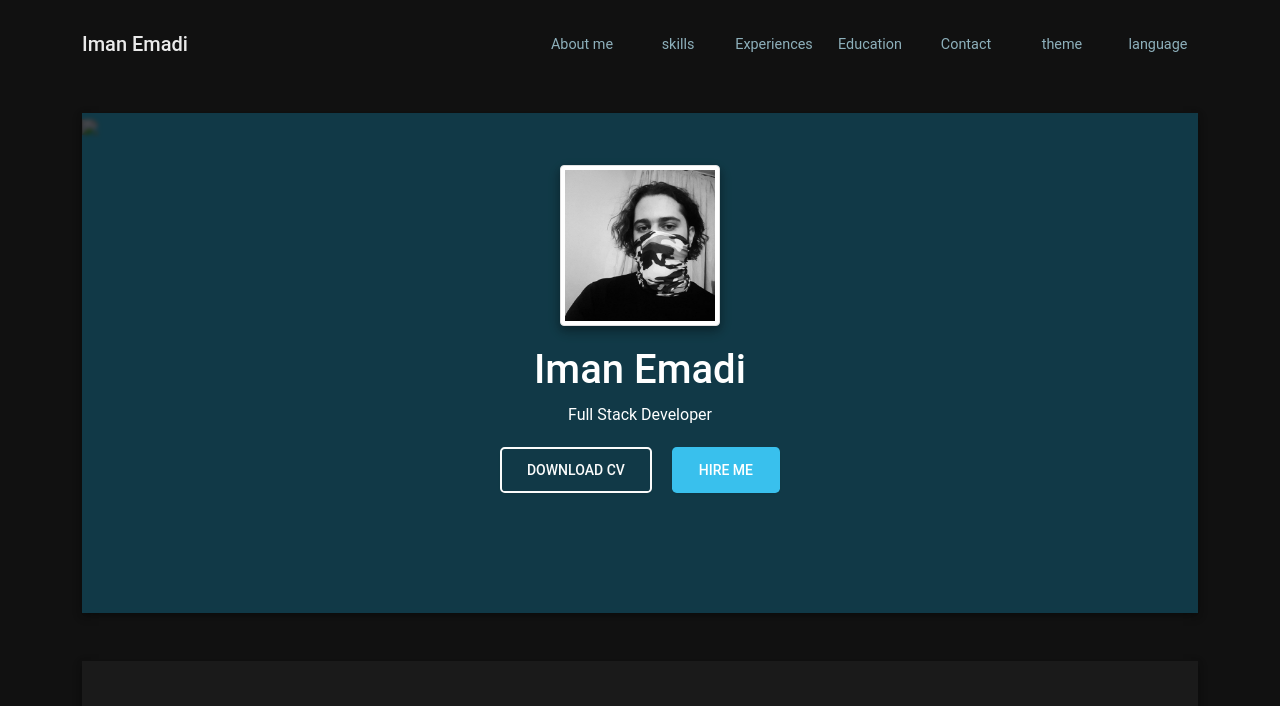
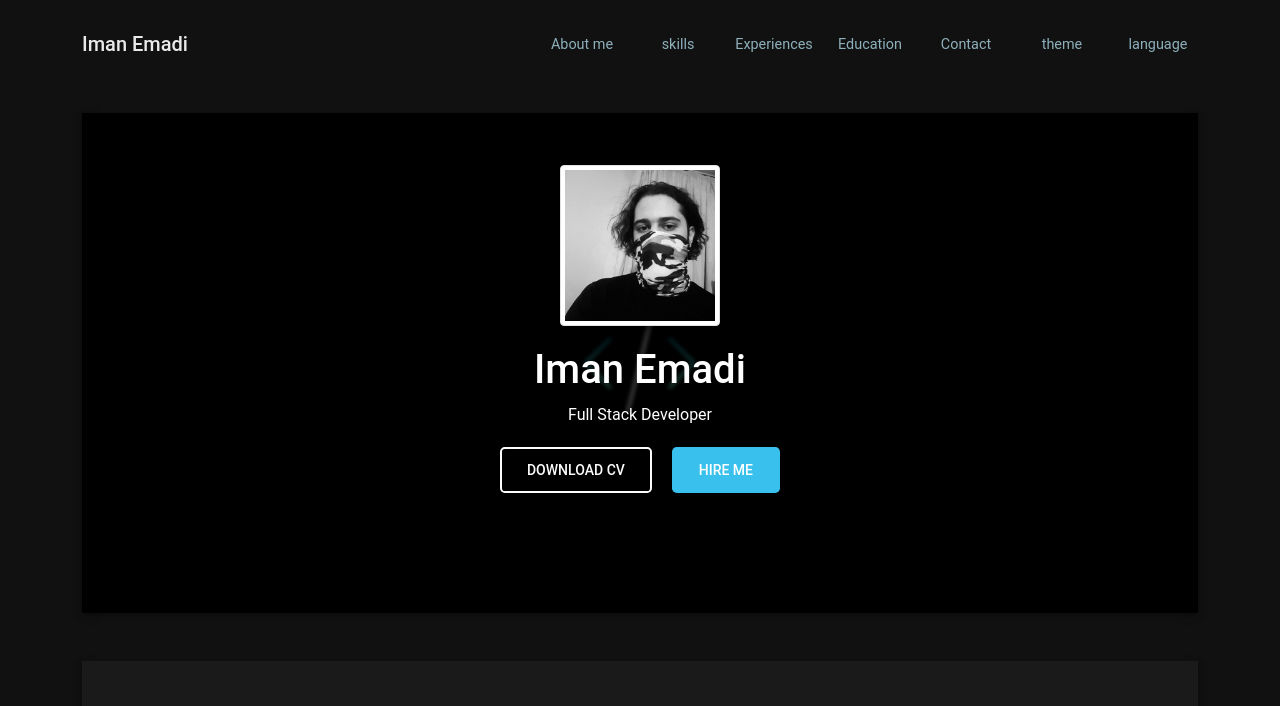
Before and after one commit to ImanEmadi/PersonalResume, a plain HTML site: page index.html in a window 1280 px wide. Shown: the top 706 px of the page. Drawn offline with Linux system fonts and the light colour scheme.

Commit message:
06/11/2021

```diff
--- a/index.html
+++ b/index.html
@@ -124,7 +124,7 @@
         <div class="shadow-1-strong  my-5" id="intro">
           <div class="bg-info text-white">
             <div class="cover bg-image">
-              <img src="images/header-background.jpng?ver=7" />
+              <img src="images/header-background.png?ver=7" />
               <div class="mask" style="background-color: rgba(0, 0, 0, 0.7);backdrop-filter: blur(2px);">
                 <div class="text-center p-5">
                   <div class="avatar p-1">
```
